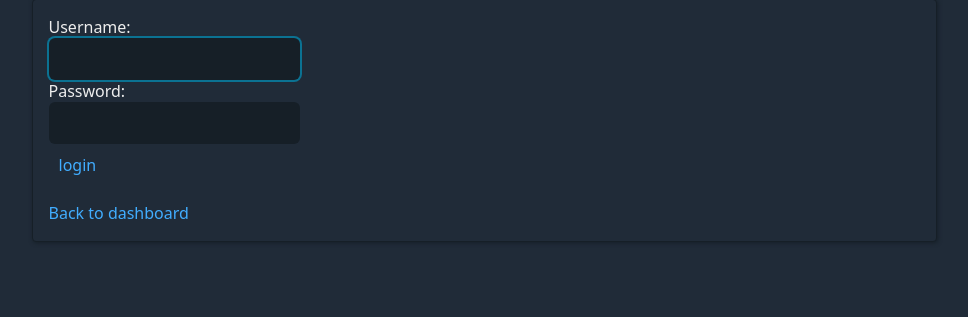
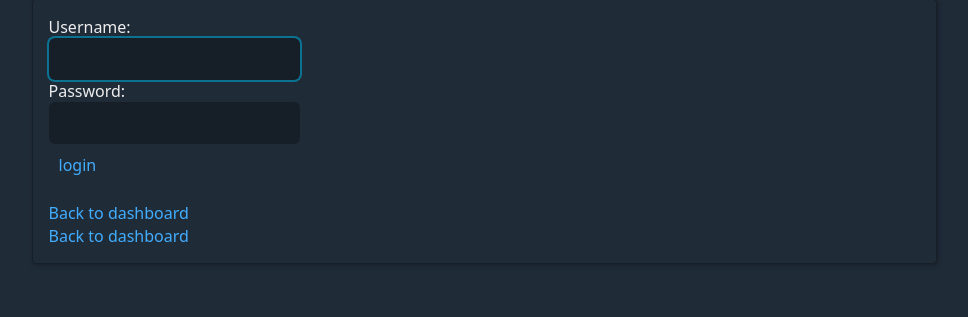
Before and after one commit to D-Bhatta/Django-Users, a Django app: page /accounts/login/ in a window 1280 px wide. Shown: the part 203-520 px from the top of the page, without its empty margins (156-1124 px from the left). Run offline with Django 3.2, Linux system fonts and the light colour scheme; parts of the project's set-up code (start-up, migrations or seed data) failed here and were passed over.

Commit message:
ref(templates:login): Add password reset link

```diff
--- a/django_users/django_users/templates/registration/login.html
+++ b/django_users/django_users/templates/registration/login.html
@@ -17,6 +17,7 @@
                 <input type="submit" value="login" />
               </form>
               <a href="{% url 'dashboard' %}">Back to dashboard</a>
+              <a href="{% url 'password_reset' %}">Back to dashboard</a>
             </vstack>
           </aside>
         </vstack>
```
